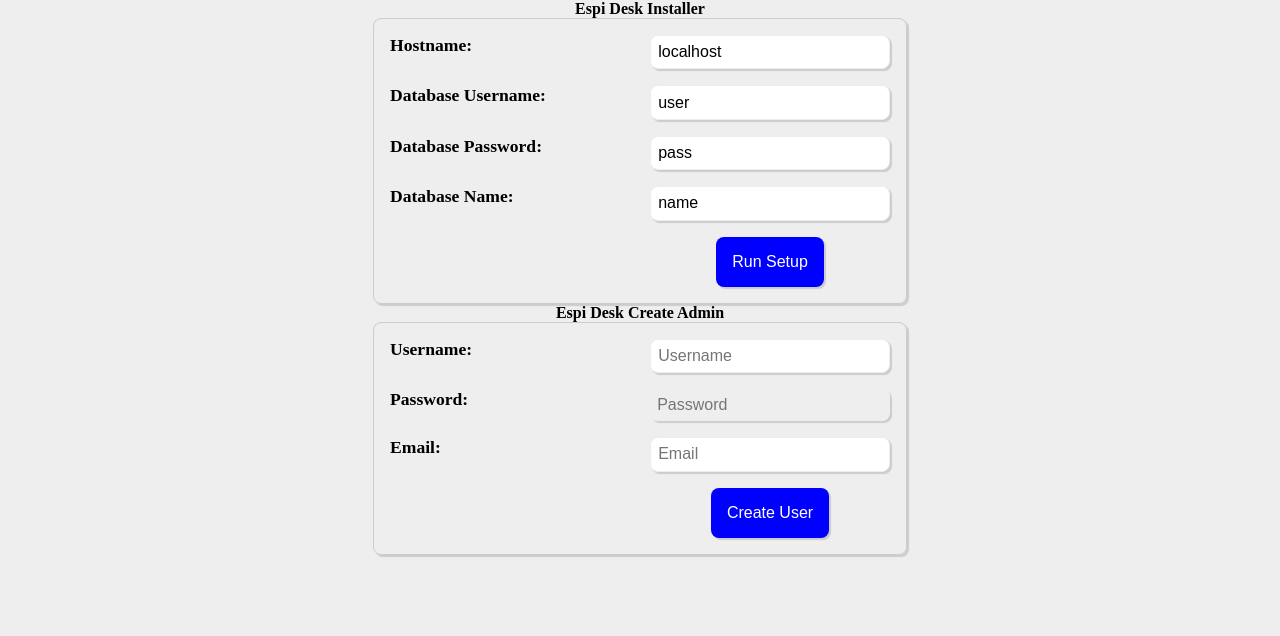
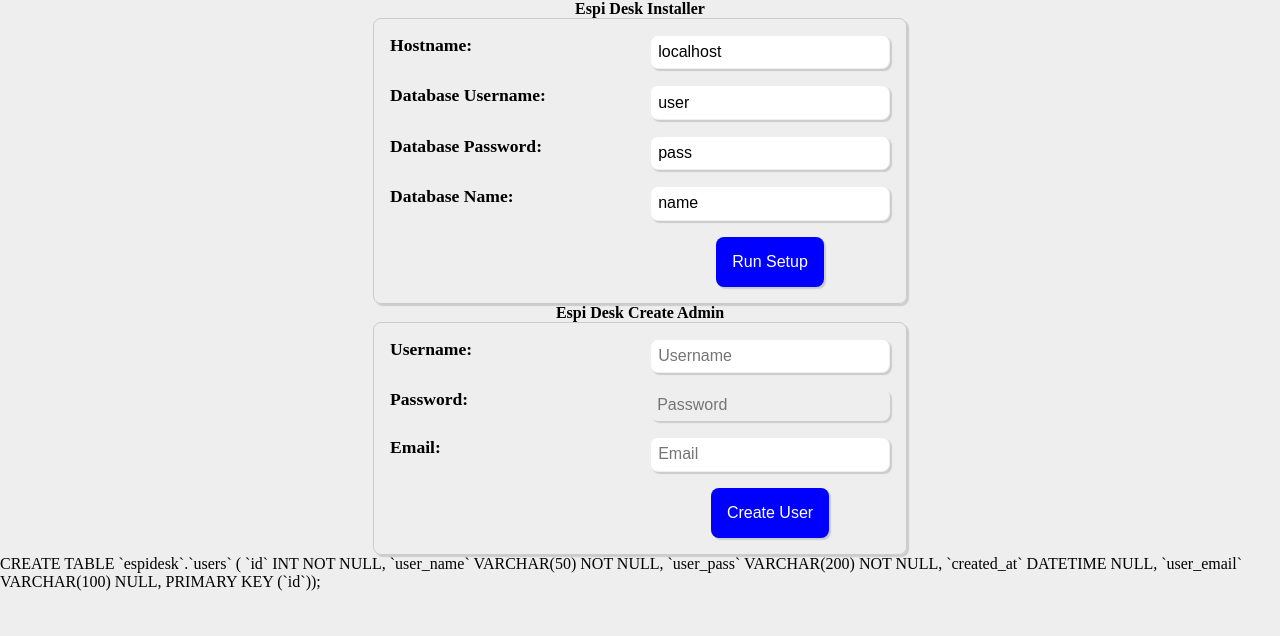
Before and after one commit to joshespi/php-sys-config-check, a PHP site: page /install.php in a window 1280 px wide. Shown: the top 636 px of the page. Run offline with PHP 8.4, Linux system fonts and the light colour scheme.

Commit message:
create user table sql

```diff
--- a/espidesk/install.php
+++ b/espidesk/install.php
@@ -237,3 +237,11 @@ if($createAdmin = true) {
   }
 }
 ?>
+
+CREATE TABLE `espidesk`.`users` (
+  `id` INT NOT NULL,
+  `user_name` VARCHAR(50) NOT NULL,
+  `user_pass` VARCHAR(200) NOT NULL,
+  `created_at` DATETIME NULL,
+  `user_email` VARCHAR(100) NULL,
+  PRIMARY KEY (`id`));
```
